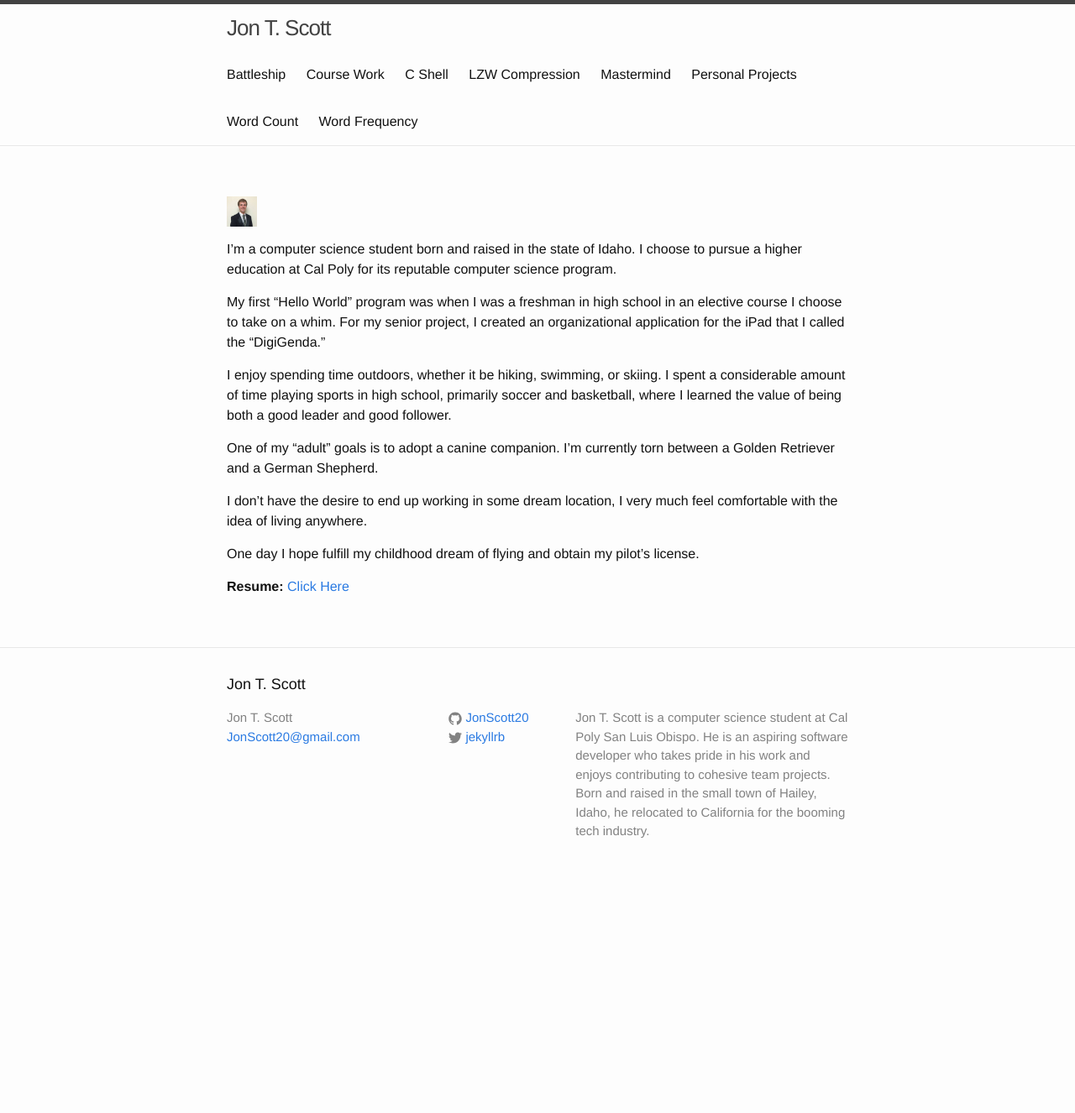
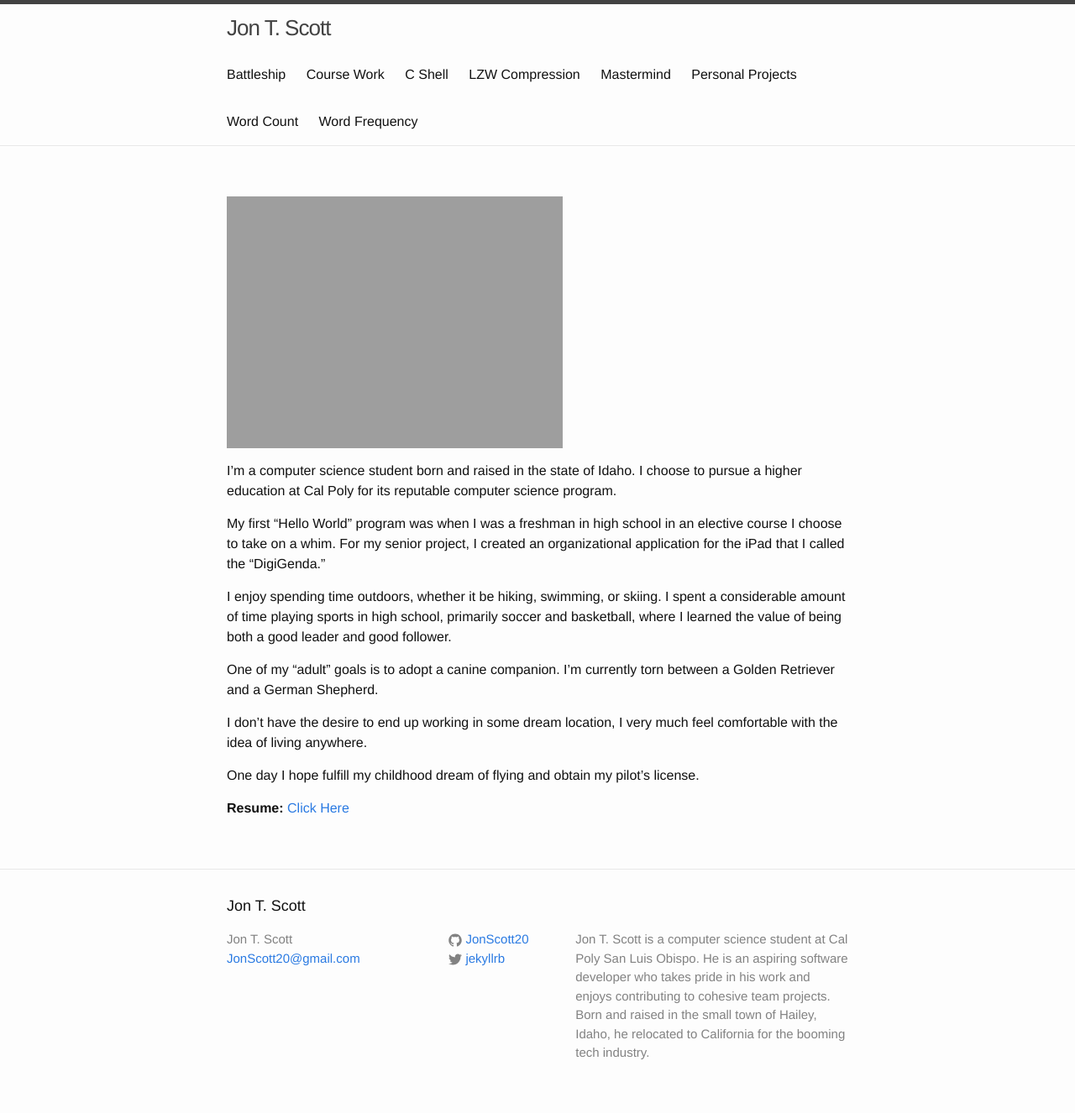
Before and after one commit to JonScott20/JonScott20.github.io, a Jekyll site: the page built from index.md, in a window 1280 px wide. Shown: the whole page at 84% size. Built offline with Jekyll 4.4.1, drawn with Linux system fonts in a browser that asks for light colours; our own code applies the rules of GitHub Pages for plain Markdown files; before the commit the page ends 1062 px from its top, so only the background shows below that.

Commit message:
Update index.md

```diff
--- a/index.md
+++ b/index.md
@@ -1,4 +1,4 @@
-![JScottFormal](https://jonscott20.github.io/Files/Documents/JScottFormal.jpg){:height="36px" width="36px"}
+![JScottFormal](https://jonscott20.github.io/Files/Documents/JScottFormal.jpg =250x)
 
 I'm a computer science student born and raised in the state of Idaho. I choose to pursue a higher education at Cal Poly for its reputable computer science program.
 
```
